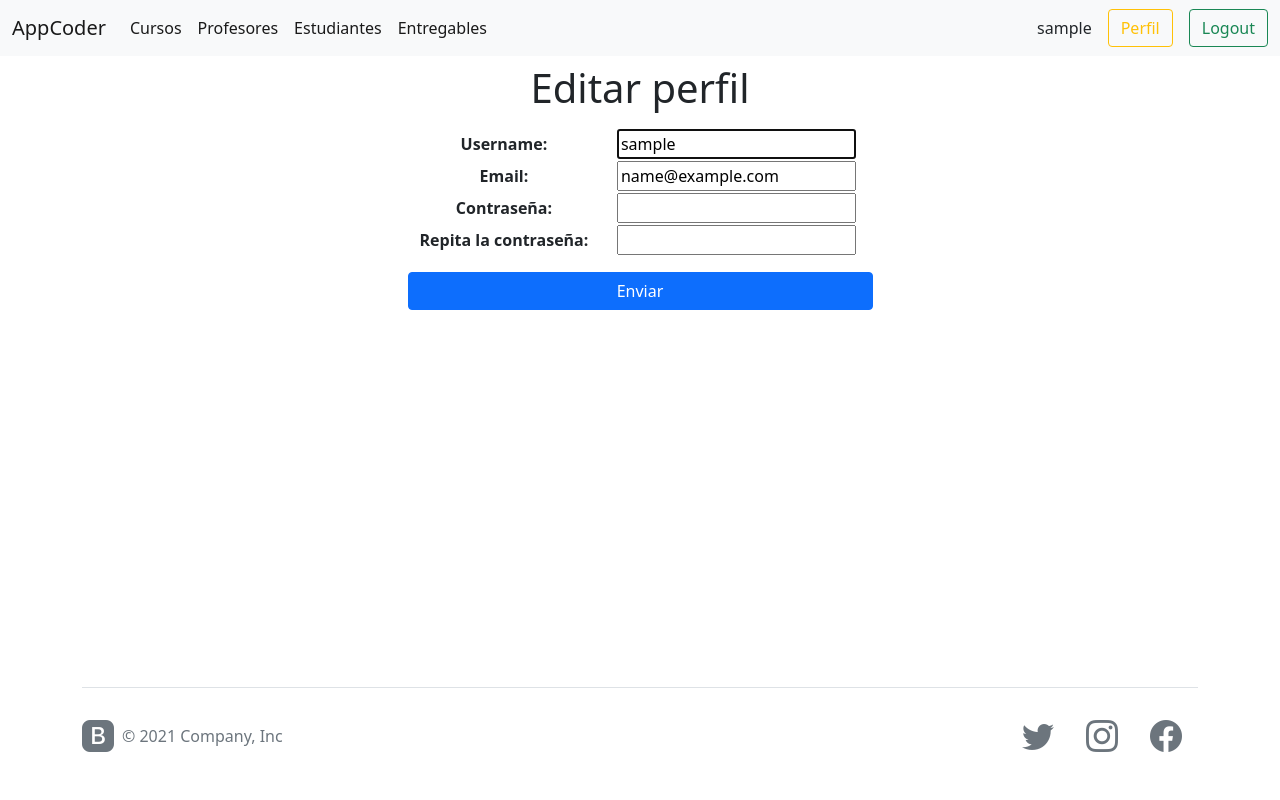
After one commit to MatiasCrav/ProyectoCoder27620, a Django app: page /AppCoder/perfil/editar/ in a window 1280 px wide. The commit adds this page. Run offline with Django 4.2, Linux system fonts and the light colour scheme; the visitor is signed in with stand-in values (Sample User, id 1); some libraries are stand-ins or nearby versions.

Commit message:
Editar perfil

```diff
--- a/AppCoder/forms.py
+++ b/AppCoder/forms.py
@@ -10,8 +10,8 @@ class FormCurso(forms.Form):
 
 class FormRegistrarse(UserCreationForm):
     email = forms.EmailField(
-        # Se puede especificar como tiene que ser el widget y los atributos del tag en el
-        # html
+        # Se puede especificar como tiene que ser el widget y los atributos del tag en
+        # el html
         widget=forms.EmailInput(
             attrs={"placeholder": "email...", "style": "background-color: antiquewhite"}
         )
@@ -24,3 +24,20 @@ class FormRegistrarse(UserCreationForm):
     class Meta:
         model = User
         fields = ("username", "email", "password1", "password2")
+
+
+class FormEditarUsuario(UserCreationForm):
+    # Les pongo a todos required=False para que no sean obligatorios
+    username = forms.CharField(max_length=255, label="Username", required=False)
+    email = forms.EmailField(label="Email", required=False)
+    password1 = forms.CharField(
+        label="Contraseña", widget=forms.PasswordInput, required=False
+    )
+    password2 = forms.CharField(
+        label="Repita la contraseña", widget=forms.PasswordInput, required=False
+    )
+
+    class Meta:
+        model = User
+        fields = ("username", "email", "password1", "password2")
+        help_texts = {k: "" for k in fields}
--- /dev/null
+++ b/AppCoder/templates/AppCoder/formPerfil.html
@@ -0,0 +1,15 @@
+{% extends 'AppCoder/layout.html' %}
+{% block contenido %}
+<div class="mx-auto col-xl-5 col-lg-6 col-md-7">
+    <h1 class="text-center">Editar perfil</h1>
+    <form method="post" class="text-center d-flex justify-content-center flex-column mt-3">
+        {% csrf_token %}
+
+        <table>
+            {{ form.as_table }}
+        </table>
+
+        <input type="submit" value="Enviar" class="btn btn-primary mt-3">
+    </form>
+</div>
+{% endblock contenido %}
--- a/AppCoder/templates/AppCoder/layout.html
+++ b/AppCoder/templates/AppCoder/layout.html
@@ -70,6 +70,9 @@
 
               {% if user.is_authenticated %}
                 <span class="me-3">{{ user }}</span>
+                <a class="btn btn-outline-warning me-3" href="{% url 'EditarPerfil' %}">
+                  Perfil
+                </a>
                 <a class="btn btn-outline-success" href="{% url 'Logout' %}">
                   Logout
                 </a>
--- a/AppCoder/urls.py
+++ b/AppCoder/urls.py
@@ -25,4 +25,5 @@ urlpatterns = [
     path("login/", views.login_request, name="Login"),
     path("logout/", views.logout_request, name="Logout"),
     path("registrarse/", views.registrarse, name="Registrarse"),
+    path("perfil/editar/", views.editar_perfil, name="EditarPerfil"),
 ]
--- a/AppCoder/views.py
+++ b/AppCoder/views.py
@@ -1,16 +1,17 @@
-from django.shortcuts import render, redirect
-
-from AppCoder.models import Curso, Estudiante, Entregable
+from django.contrib.auth import authenticate, login, logout
+from django.contrib.auth.decorators import login_required
+from django.contrib.auth.forms import AuthenticationForm
+from django.contrib.auth.mixins import LoginRequiredMixin
+from django.contrib.auth.models import User
 from django.http import HttpResponse
-from .forms import FormCurso, FormRegistrarse
+from django.shortcuts import redirect, render
 from django.views.generic import ListView
 from django.views.generic.detail import DetailView
-from django.views.generic.edit import CreateView, UpdateView, DeleteView
-from django.contrib.auth.forms import AuthenticationForm
-from django.contrib.auth import login, authenticate, logout
-from django.contrib.auth.models import User
-from django.contrib.auth.decorators import login_required
-from django.contrib.auth.mixins import LoginRequiredMixin
+from django.views.generic.edit import CreateView, DeleteView, UpdateView
+
+from AppCoder.models import Curso, Entregable, Estudiante
+
+from .forms import FormCurso, FormEditarUsuario, FormRegistrarse
 
 
 def inicio(request):
@@ -197,3 +198,59 @@ def login_request(request):
 def logout_request(request):
     logout(request)
     return redirect("Inicio")
+
+
+@login_required
+def editar_perfil(request):
+    usuario = request.user
+    if request.method == "POST":
+        # Me guardo la info antes de pasarla al formulario para poder
+        # chequear si el nombre de usuario es el mismo al de antes.
+        post_data = {
+            "username": request.POST.get("username"),
+            "email": request.POST.get("email"),
+            "password1": request.POST.get("password1"),
+            "password2": request.POST.get("password2"),
+        }
+        # Si es el mismo username lo mando vacio para que no me de error
+        # por ya existir un usuario con ese username.
+        if post_data.get("username") == usuario.username:
+            post_data["username"] = None
+        form = FormEditarUsuario(data=post_data)
+        if form.is_valid():
+            info = form.cleaned_data
+
+            email = info.get("email")
+            if email:
+                usuario.email = email
+
+            username = info.get("username")
+            if username:
+                usuario.username = username
+
+            pass1 = info.get("password1")
+            pass2 = info.get("password2")
+            if pass1 and pass2:
+                # uso set_password para setear la nueva contraseña encriptada
+                usuario.set_password(pass1)
+                # set password cierra sesion así que vuelvo a hacer login
+                login(request, usuario)
+
+            usuario.save()
+            # Vuelvo a inicio
+            return redirect("Inicio")
+        else:
+            error = True
+
+    else:
+        error = False
+        form = FormEditarUsuario(
+            # El form comienza con los campos propios completos
+            # (excepto la contraseña)
+            initial={
+                "username": usuario.username,
+                "email": usuario.email,
+            }
+        )
+
+    return render(request, "AppCoder/formPerfil.html", {"form": form, "error": error})
```
